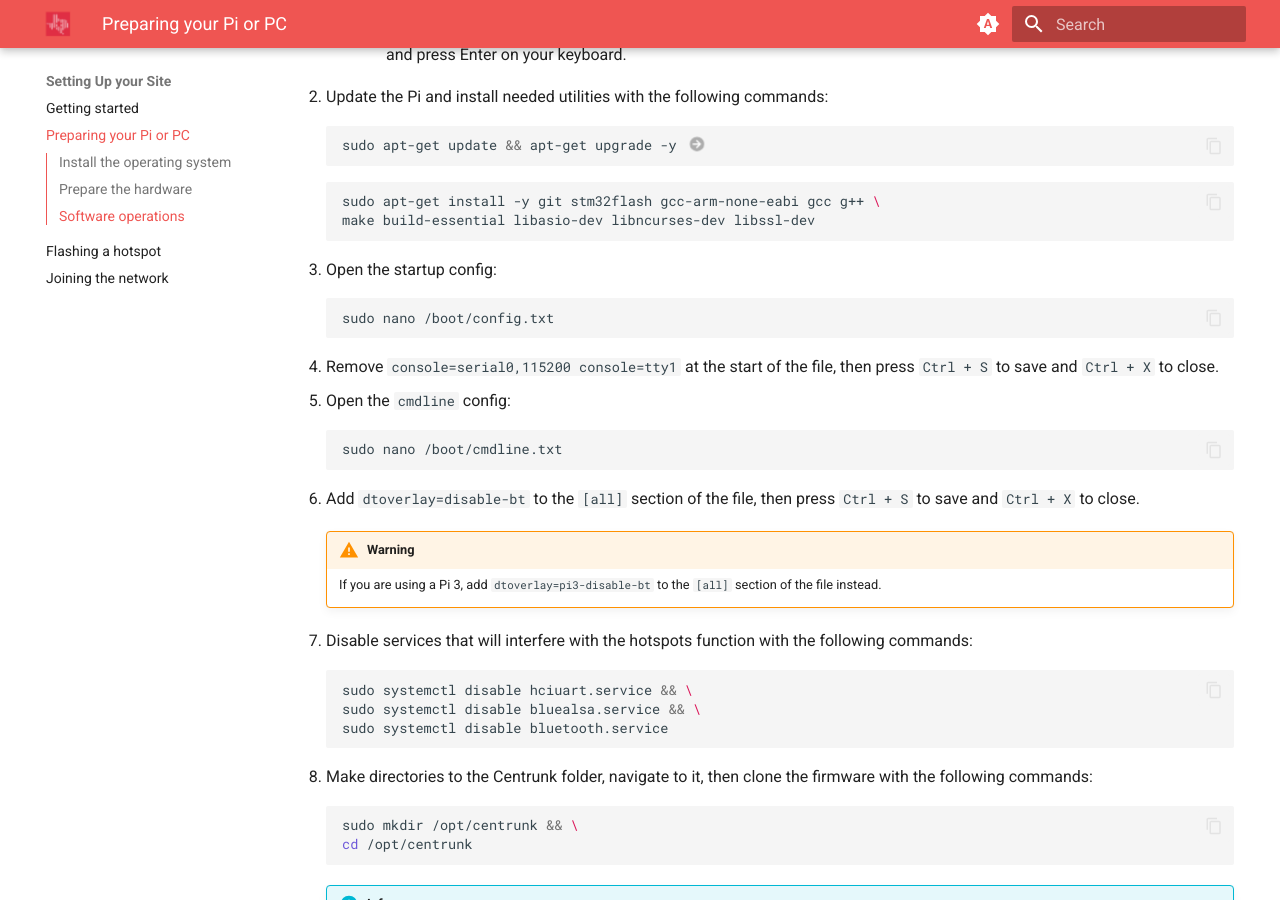
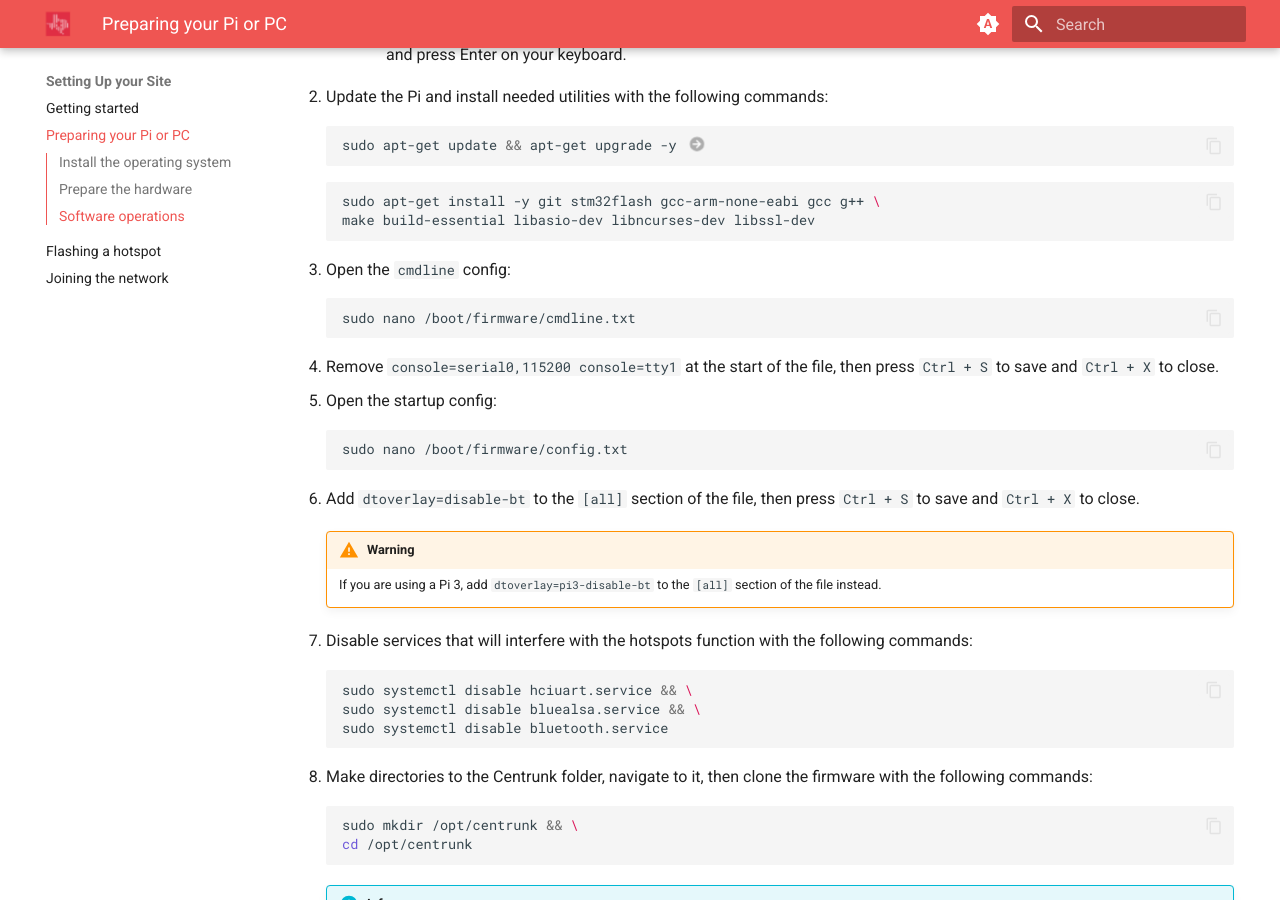
Before and after one commit to thehedgefrog/ctrs-documentation, an MkDocs documentation site: the page built from docs/setting-up/preparing-pi.md, in a window 1280 px wide and 900 px high, scrolled down 1337 px. Built offline with MkDocs 1.6.1 and Material for MkDocs 9.7.7, drawn with Linux system fonts in a browser that asks for light colours.

Commit message:
fix and update startup and cmdline configs

````diff
--- a/docs/setting-up/preparing-pi.md
+++ b/docs/setting-up/preparing-pi.md
@@ -58,17 +58,17 @@
         sudo apt-get install -y git stm32flash gcc-arm-none-eabi gcc g++ \
         make build-essential libasio-dev libncurses-dev libssl-dev
         ```
-    3. Open the startup config:
+    3. Open the `cmdline` config:
 
         ``` sh
-        sudo nano /boot/config.txt
+        sudo nano /boot/firmware/cmdline.txt
         ```
     4. Remove `console=serial0,115200 console=tty1` at the start of the file, then press `Ctrl + S` to save and `Ctrl + X` to close.
 
-    5. Open the `cmdline` config:
+    5. Open the startup config:
 
         ``` sh
-        sudo nano /boot/cmdline.txt
+        sudo nano /boot/firmware/config.txt
         ```
     6. Add `dtoverlay=disable-bt` to the `[all]` section of the file, then press `Ctrl + S` to save and `Ctrl + X` to close.
 
````
